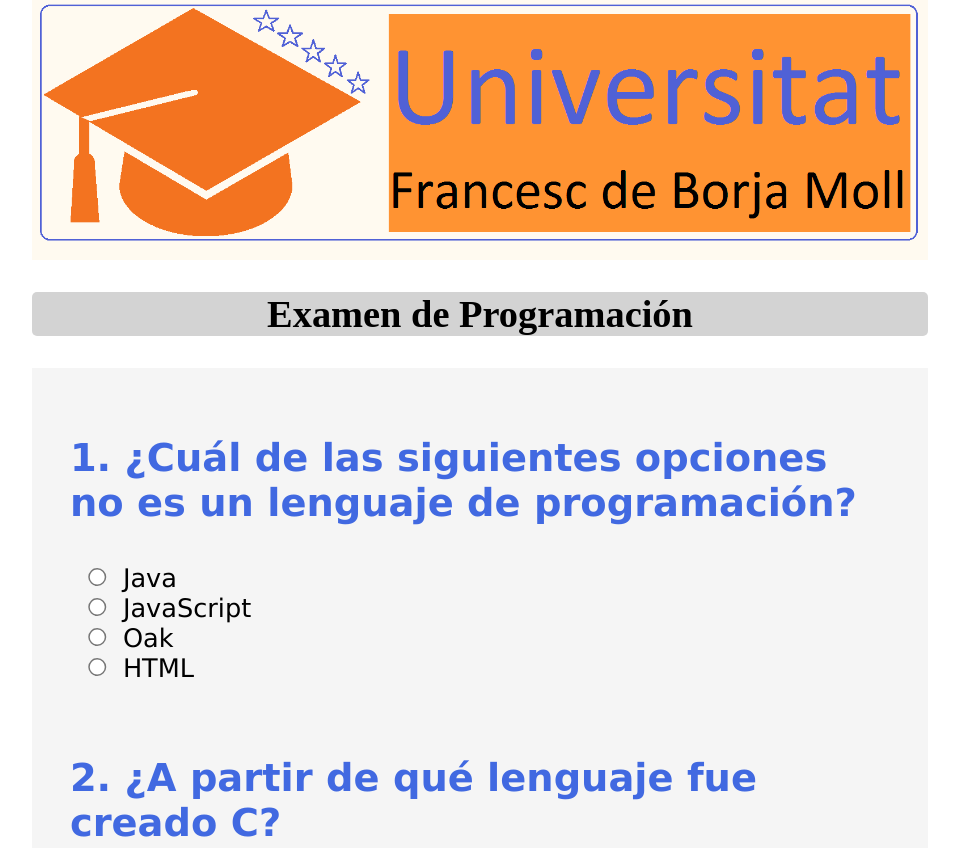
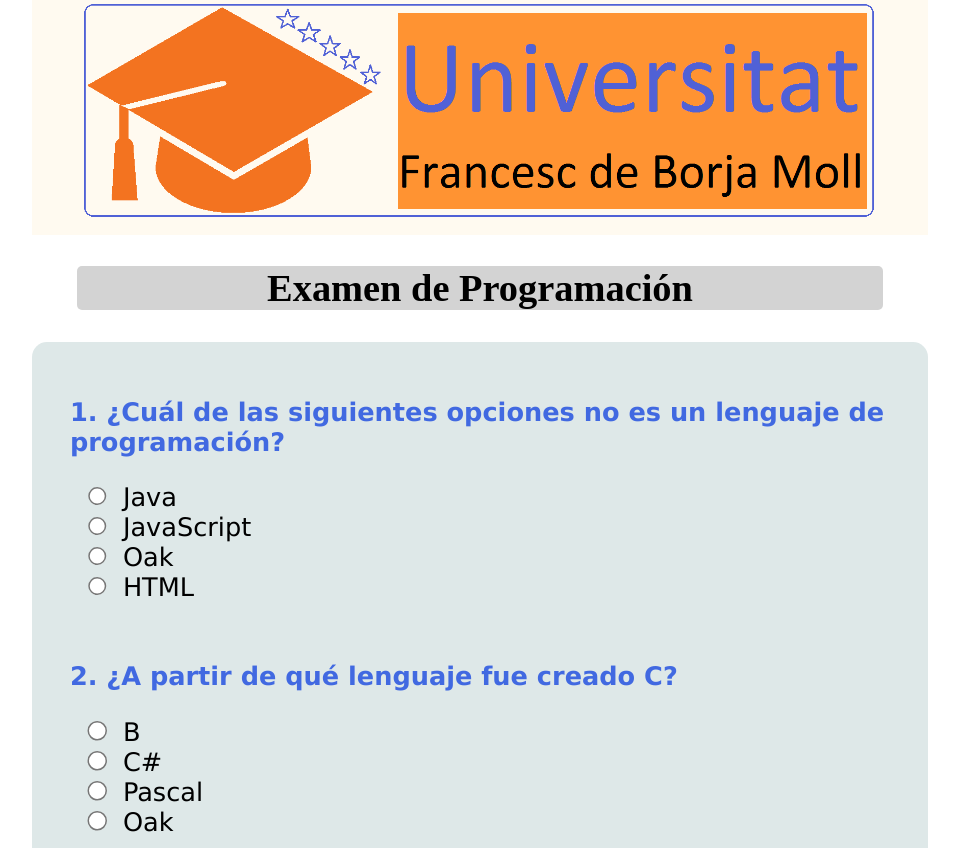
Before and after one commit to simarjeetsingh/LLM, a plain HTML site: page jxml/index.html in a window 1280 px wide. Shown: the top 848 px of the page, without its empty margins (160-1119 px from the left). Drawn offline with Linux system fonts and the light colour scheme.

Commit message:
Update d.css

```diff
--- a/jxml/css/d.css
+++ b/jxml/css/d.css
@@ -1,12 +1,16 @@
 body,html{margin:0px}
 body{width:70%;padding-left:15%;padding-right:15%}
-#uniLogo{background-color: floralwhite }
-.uniIcon{width:100%}
+#uniLogo{background-color: floralwhite; width:90%;padding-left:5%;padding-right:5%; }
+.uniIcon{width:100%;}
 body,input,select,label{font-size:2vw}
-h3{font-size:3vw; color: royalblue}
+h3{font-size:2vw; color: royalblue}
 h2{background-color: lightgray; text-align: center;border-radius: 5px}
+#h2{width:90%;padding-left:5%;padding-right:5%;}
 input,select{width:50%}
 input[type=checkbox]{width:5%;zoom:1.5}
 input[type=radio]{width:5%;zoom:1.5}
-form{background-color:whitesmoke ;padding:3%}
+form{background-color:#DEE8E8 ;padding:3%;border-radius: 15px;margin-bottom: 2%}
 #pregunta{font-family:Verdana;font-size:1vm;width:auto;margin:1px 1px;padding:1px 10px;height:auto}
+input[type="submit"]{margin-left:25%}
+#resultadosDiv{background-color:#DEE8E8;font-family:Verdana;font-size:1em;color:royalblue;width:50%;height:auto;margin-top:3%;
+               margin-bottom: 3%;margin-left:25%; padding:10px 20px;	border:1px solid royalblue;border-radius:15px;}
```
